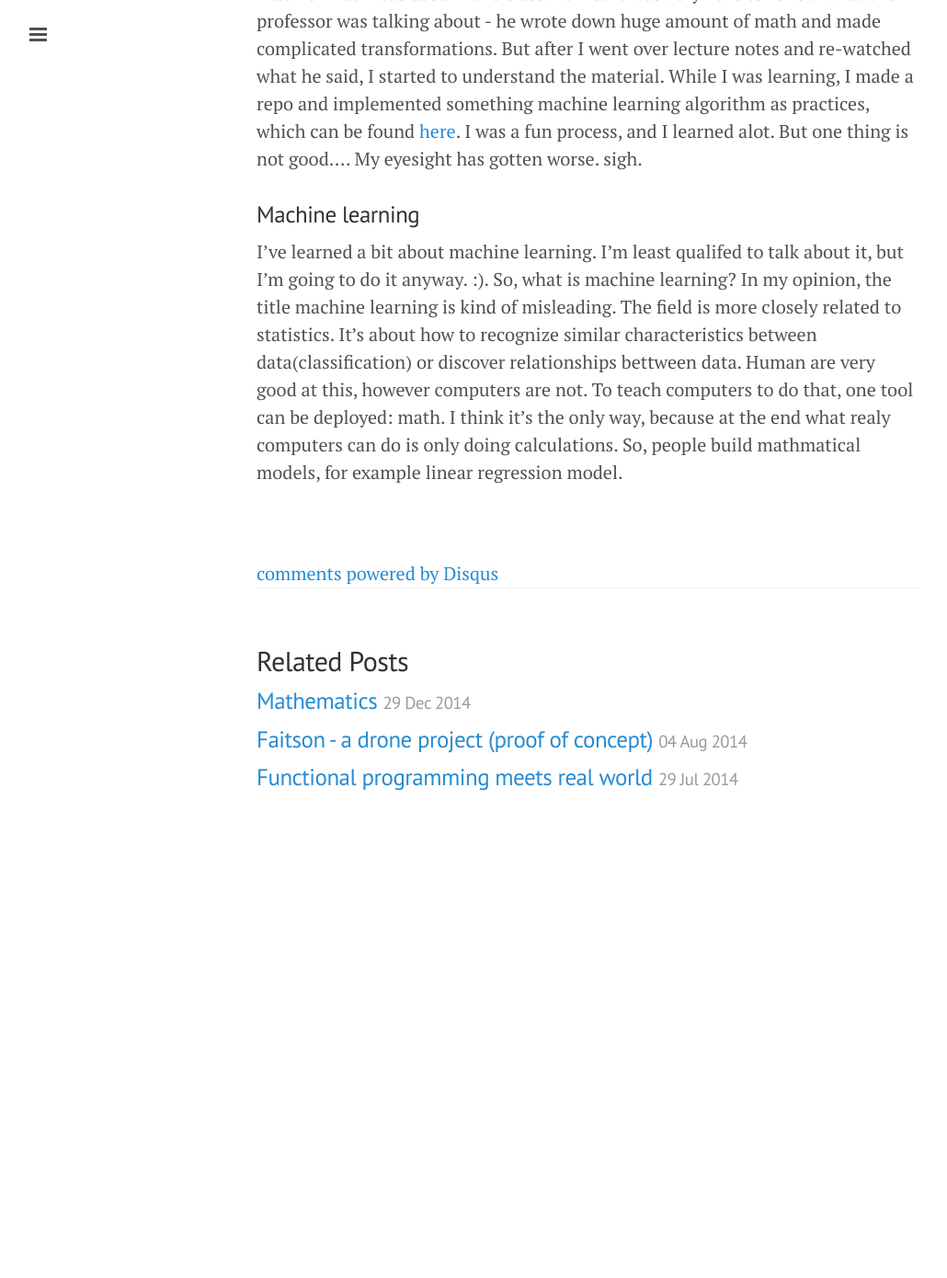
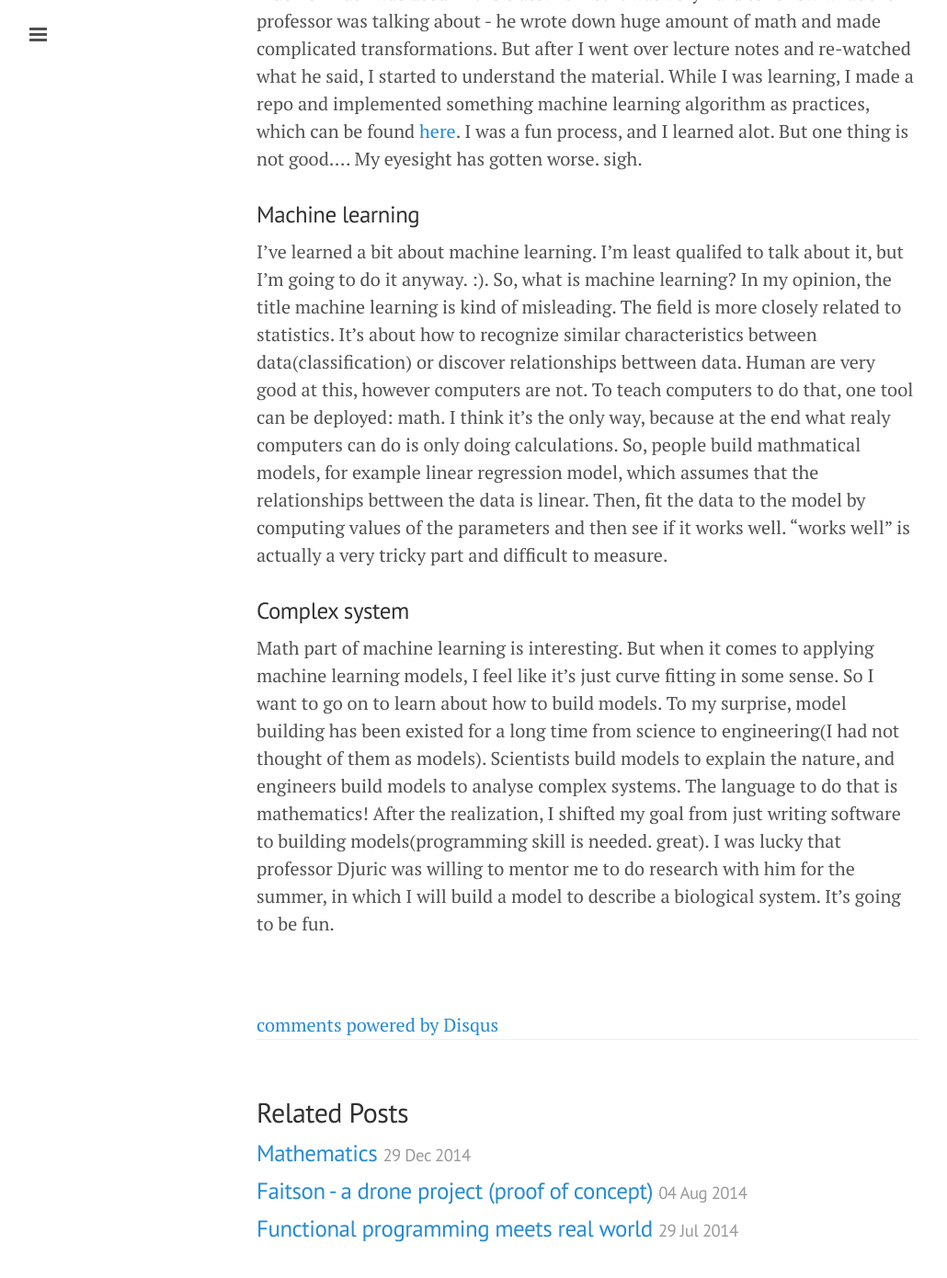
Before and after one commit to cjackie/cjackie.github.com, a Jekyll site: the page built from _posts/2015-04-07-whatsup.md, in a window 1280 px wide and 1400 px high, scrolled down 626 px. Shown: the top 1390 px of the window at 92% size, without its empty margins (1-1031 px from the left). Built offline with Jekyll 4.4.1, drawn with Linux system fonts in a browser that asks for light colours; Markdown is read by kramdown in place of the engine named in the settings; comment, search, counter and statistics services are not loaded; before the commit the page ends 1547 px from its top, so only the background shows below that.

Commit message:
Update 2015-04-07-whatsup.md

```diff
--- a/_posts/2015-04-07-whatsup.md
+++ b/_posts/2015-04-07-whatsup.md
@@ -12,4 +12,8 @@ I have not made a post for a long time. Right now, I'm sitting on a C++ lecture
 
 ### Machine learning
 
-I've learned a bit about machine learning. I'm least qualifed to talk about it, but I'm going to do it anyway. :). So, what is machine learning? In my opinion, the title machine learning is kind of misleading. The field is more closely related to statistics. It's about how to recognize similar characteristics between data(classification) or discover relationships bettween data. Human are very good at this, however computers are not. To teach computers to do that, one tool can be deployed: math. I think it's the only way, because at the end what realy computers can do is only doing calculations. So, people build mathmatical models, for example linear regression model.
+I've learned a bit about machine learning. I'm least qualifed to talk about it, but I'm going to do it anyway. :). So, what is machine learning? In my opinion, the title machine learning is kind of misleading. The field is more closely related to statistics. It's about how to recognize similar characteristics between data(classification) or discover relationships bettween data. Human are very good at this, however computers are not. To teach computers to do that, one tool can be deployed: math. I think it's the only way, because at the end what realy computers can do is only doing calculations. So, people build mathmatical models, for example linear regression model, which assumes that the relationships bettween the data is linear. Then, fit the data to the model by computing values of the parameters and then see if it works well. "works well" is actually a very tricky part and difficult to measure.
+
+### Complex system
+
+Math part of machine learning is interesting. But when it comes to applying machine learning models, I feel like it's just curve fitting in some sense. So I want to go on to learn about how to build models. To my surprise, model building has been existed for a long time from science to engineering(I had not thought of them as models). Scientists build models to explain the nature, and engineers build models to analyse complex systems. The language to do that is mathematics! After the realization, I shifted my goal from just writing software to building models(programming skill is needed. great). I was lucky that professor Djuric was willing to mentor me to do research with him for the summer, in which I will build a model to describe a biological system. It's going to be fun.
```
